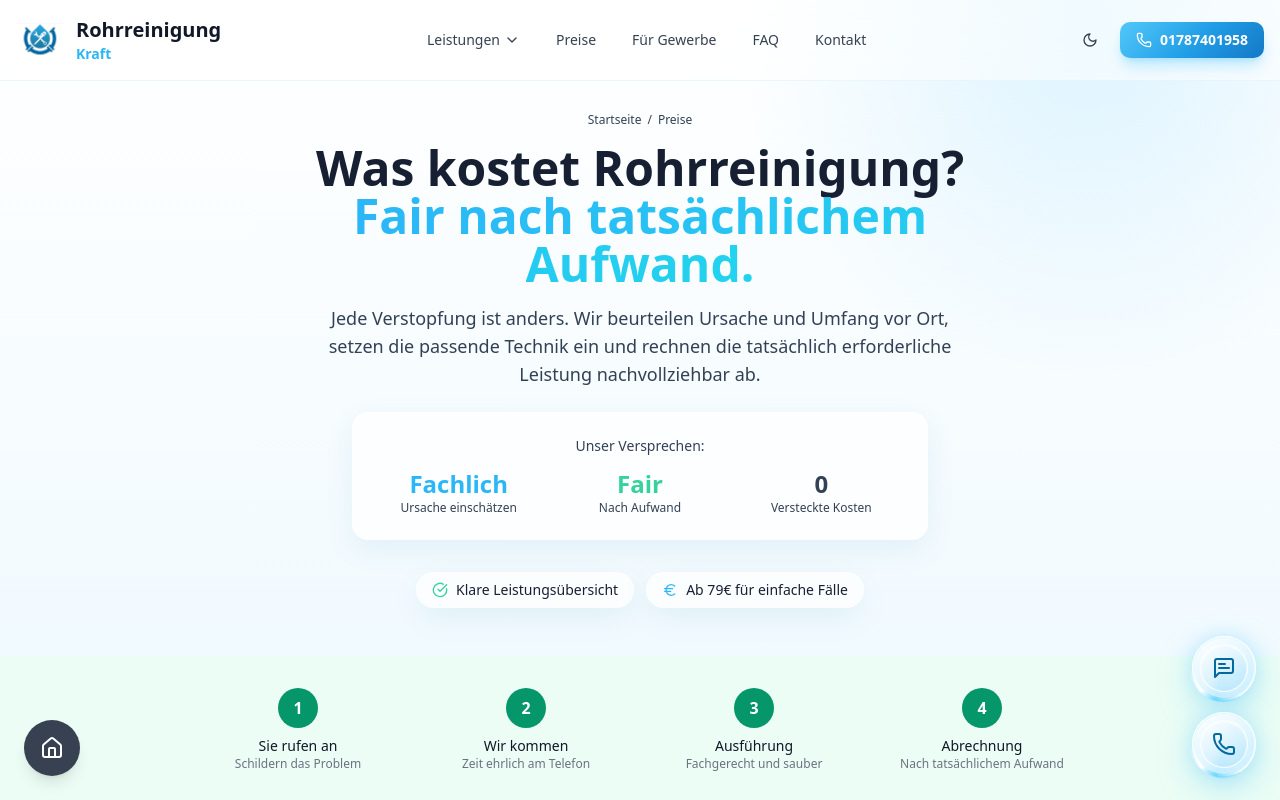
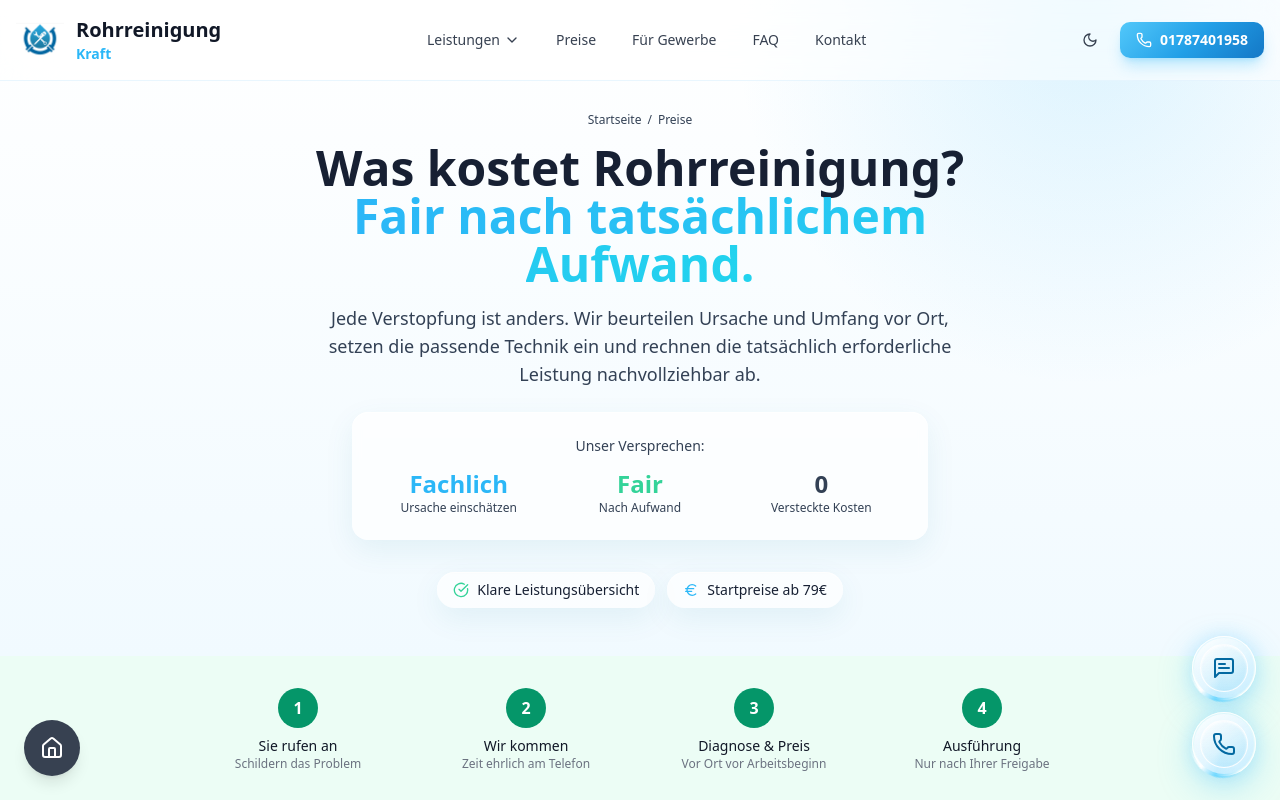
Before and after one commit to Exxd00/rohrreinigungkraft-amberg.de, a Next.js app: page /preise in a window 1280 px wide. Shown: the top 800 px of the page. Built offline with nearby package versions, Linux system fonts and the light colour scheme.

Commit message:
fix: prepare Amberg tracking and landing page

```diff
--- a/src/app/preise/page.tsx
+++ b/src/app/preise/page.tsx
@@ -170,7 +170,7 @@ export default function PreisePage() {
               <div className="flex items-center gap-2 px-4 py-2 bg-white/10 rounded-full">
                 <Euro className="w-4 h-4 text-primary" />
                 <span className="text-sm font-medium">
-                  Ab 79€ für einfache Fälle
+                  Startpreise ab 79€
                 </span>
               </div>
             </div>
@@ -206,18 +206,18 @@ export default function PreisePage() {
                   3
                 </div>
                 <p className="text-sm font-medium text-gray-900 dark:text-white">
-                  Ausführung
+                  Diagnose & Preis
                 </p>
-                <p className="text-xs text-gray-500">Fachgerecht und sauber</p>
+                <p className="text-xs text-gray-500">Vor Ort vor Arbeitsbeginn</p>
               </div>
               <div className="flex flex-col items-center">
                 <div className="w-10 h-10 rounded-full bg-emerald-600 text-white flex items-center justify-center font-bold mb-2">
                   4
                 </div>
                 <p className="text-sm font-medium text-gray-900 dark:text-white">
-                  Abrechnung
+                  Ausführung
                 </p>
-                <p className="text-xs text-gray-500">Nach tatsächlichem Aufwand</p>
+                <p className="text-xs text-gray-500">Nur nach Ihrer Freigabe</p>
               </div>
             </div>
           </div>
```
